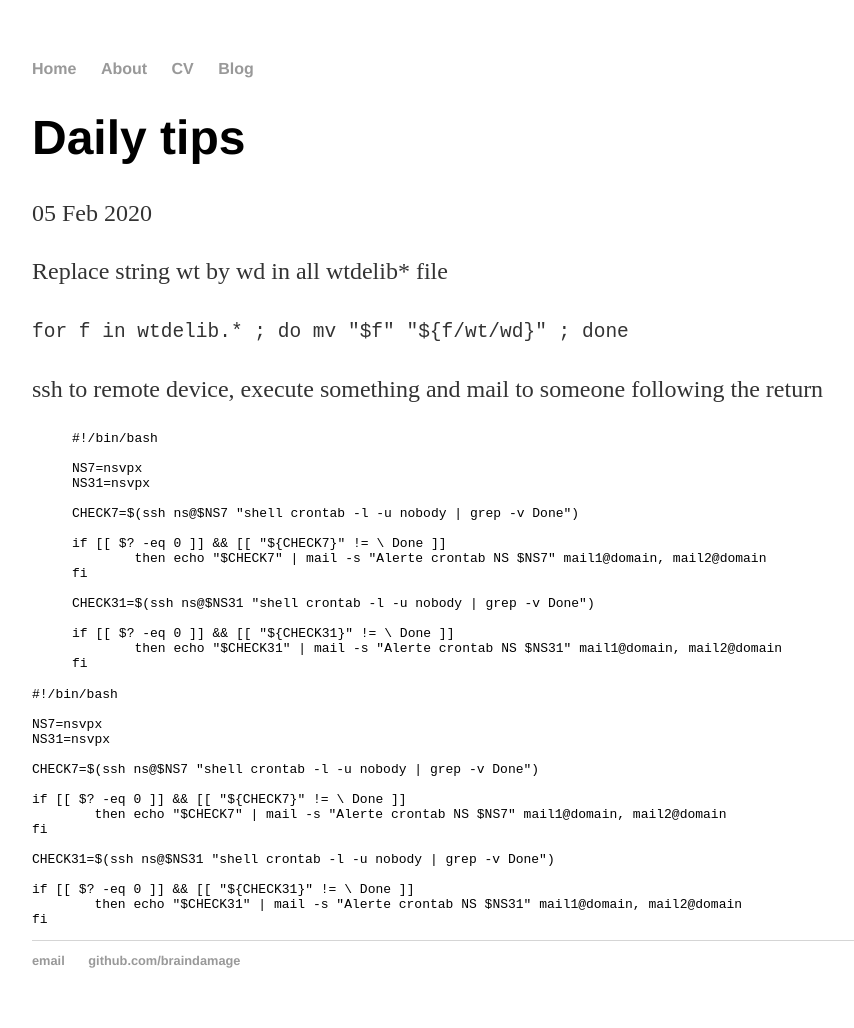
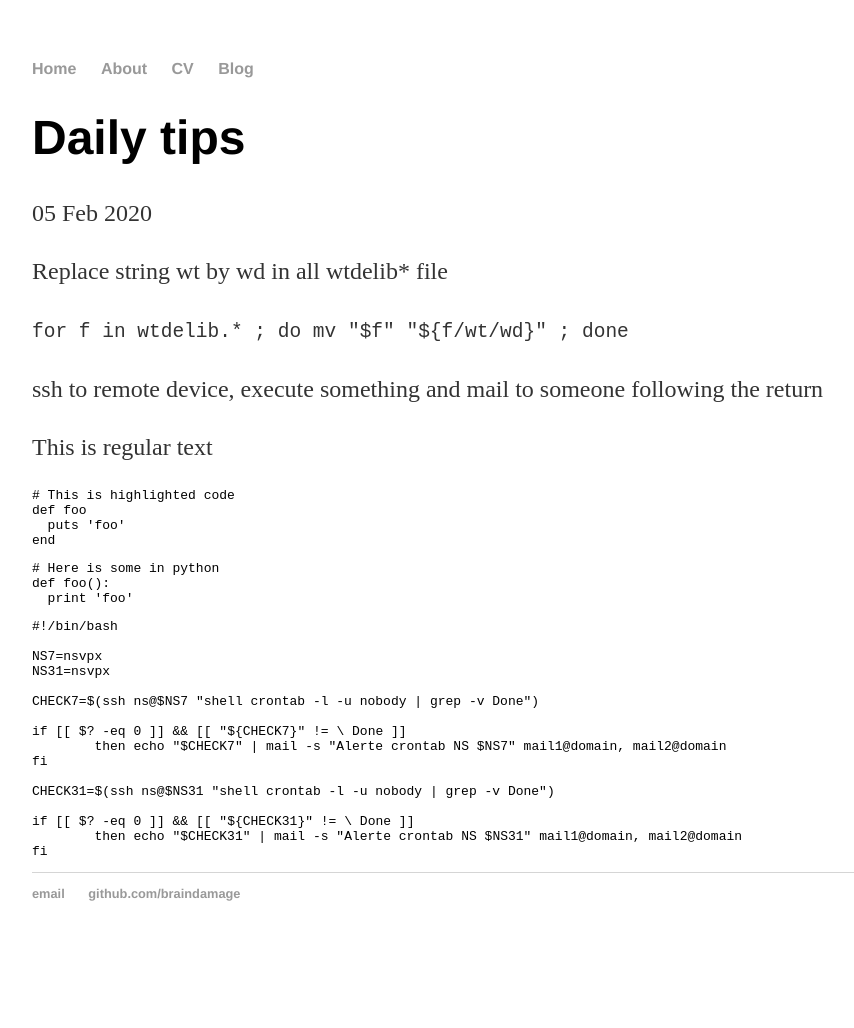
Before and after one commit to pdgaaa/pdgaaa.github.io, a Jekyll site: the page built from _posts/2020-02-05-tips.md, in a window 1280 px wide. Shown: the whole page, without its empty margins (160-1014 px from the left). Built offline with Jekyll 4.4.1, drawn with Linux system fonts in a browser that asks for light colours; after the commit the page ends 961 px from its top, so only the background shows below that.

Commit message:
Update 2020-02-05-tips.md

````diff
--- a/_posts/2020-02-05-tips.md
+++ b/_posts/2020-02-05-tips.md
@@ -10,27 +10,21 @@ Replace string wt by wd in all wtdelib* file
 
 ssh to remote device, execute something and mail to someone following the return
 
-{% highlight bash %}
-#!/bin/bash
+This is regular text
 
-NS7=nsvpx
-NS31=nsvpx
+```ruby
+# This is highlighted code
+def foo
+  puts 'foo'
+end
+```
+```python
+# Here is some in python
+def foo():
+  print 'foo'
+```
 
-CHECK7=$(ssh ns@$NS7 "shell crontab -l -u nobody | grep -v Done")
-
-if [[ $? -eq 0 ]] && [[ "${CHECK7}" != \ Done ]]
-        then echo "$CHECK7" | mail -s "Alerte crontab NS $NS7" mail1@domain, mail2@domain
-fi
-
-CHECK31=$(ssh ns@$NS31 "shell crontab -l -u nobody | grep -v Done")
-
-if [[ $? -eq 0 ]] && [[ "${CHECK31}" != \ Done ]]
-        then echo "$CHECK31" | mail -s "Alerte crontab NS $NS31" mail1@domain, mail2@domain
-fi
-
-{% endhighlight %}
-
-```bash
+```shell
 #!/bin/bash
 
 NS7=nsvpx
````
